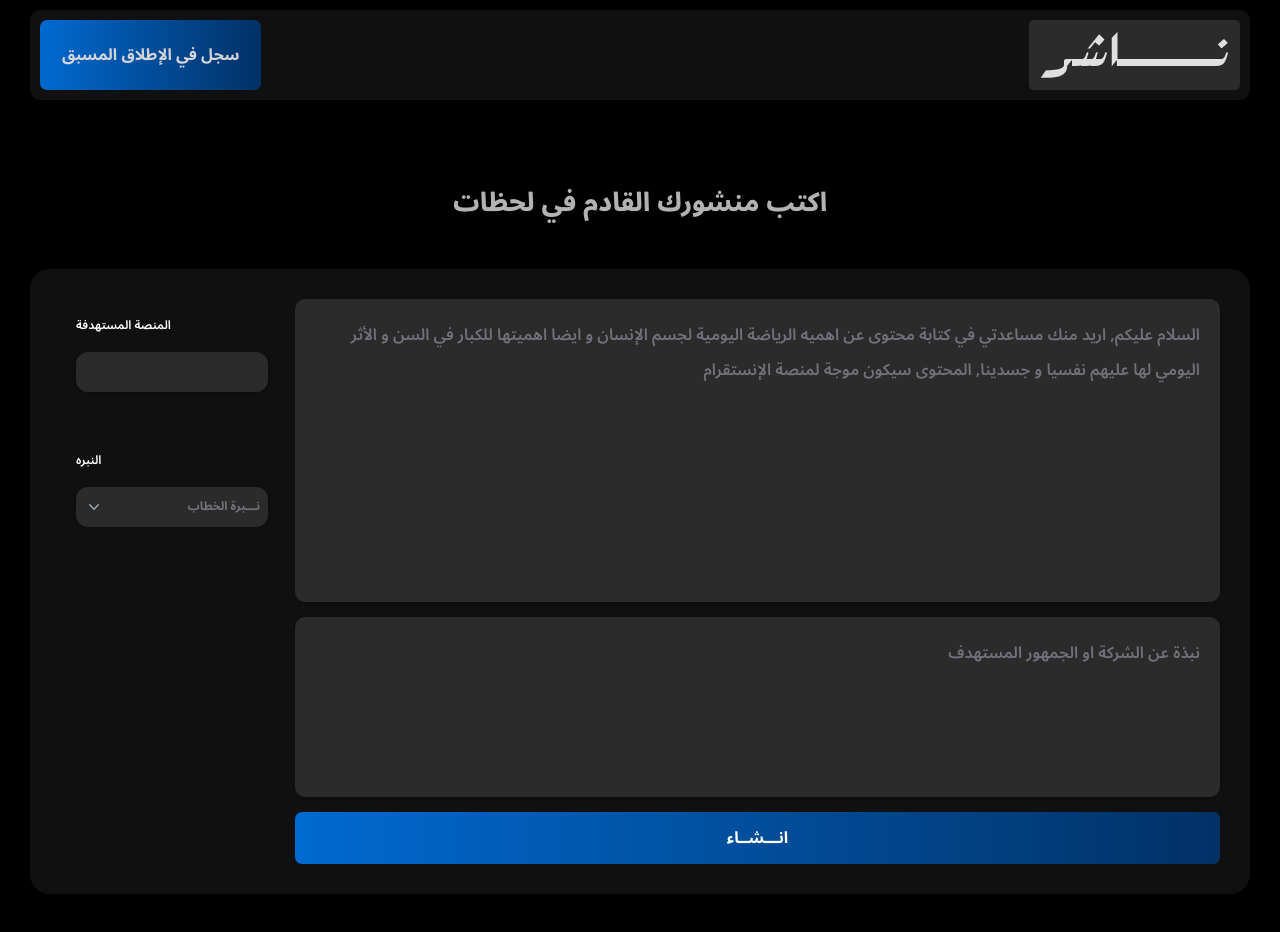
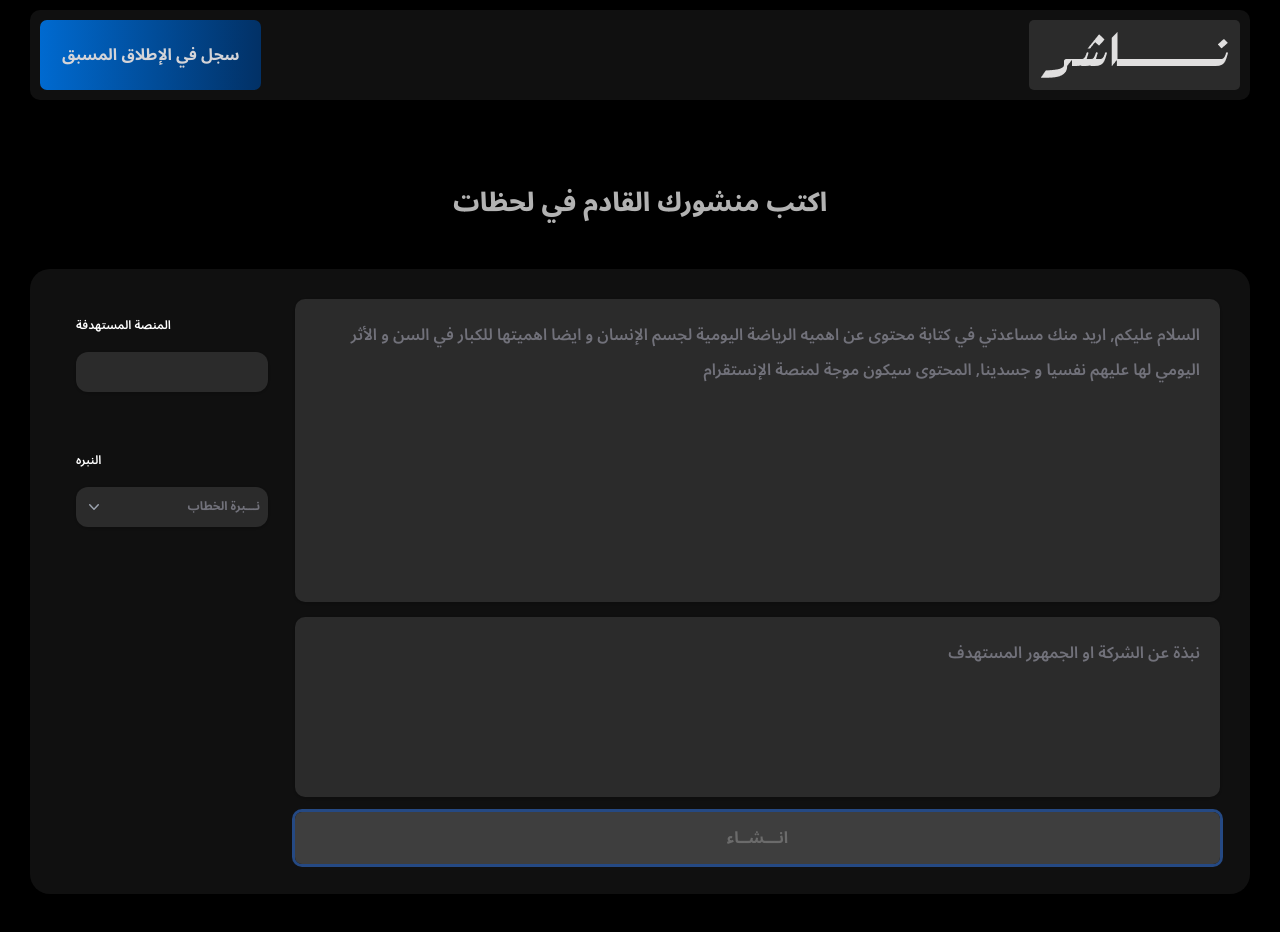
Before and after one commit to Nasher-ai/frontend, a Next.js app: page /kalem_react in a window 1280 px wide. Shown: the top 932 px of the page. Built offline with nearby package versions, Linux system fonts and the light colour scheme.

Commit message:
tool is working now

```diff
--- a/app/api/kalem/route.js
+++ b/app/api/kalem/route.js
@@ -1,5 +1,6 @@
 import { NextResponse } from "next/server";
 import OpenAI from "openai";
+import { useChatCompletion, GPT35 } from 'openai-streaming-hooks';
 
 const openai = new OpenAI({
   apiKey: process.env.OPEN_AI_KEY,
@@ -22,6 +23,7 @@ export async function POST(request) {
     let systemMessage = `You are an Arabic Social media content Writer AI!
     As an expert in writing engaging social media contents according to this platform ${platform} and in this tone ${tone}, your task is to enhance a provided text from the user in Arabic.
     If any English words are used, translate them to Arabic. Also you have to keep in mind what the user says about his audience or company ${about}.
+    ( The output should be with no extra commentary)
 
     Instructions:
     1. Read and analyze the text carefully, ensuring it is in Arabic or ask for a translation if it's entirely in English.
@@ -39,11 +41,11 @@ export async function POST(request) {
         ],
         model: "gpt-3.5-turbo",
       });
-
       res.push({
         platform: platform,
         text: completion.choices[0].message.content,
       });
+      // console.log('resp.',res)
     } catch (e) {
       console.log("OPENAI", e);
       return new NextResponse("Internal Error", { status: 500 });
--- a/app/kalem_react/components/KalamForm.jsx
+++ b/app/kalem_react/components/KalamForm.jsx
@@ -3,15 +3,16 @@ import { IconCheckbox, SUPPORTED_SOCIAL_MEDIA } from "./ui/icon-checkbox";
 import Dropdown from "./ui/dropdown";
 import Form from "./ui/form";
 import { useForm } from "react-hook-form";
+import SubmitButton from "./ui/submit-button";
+
 
 
 
 const promtPlaceholder = "السلام عليكم, اريد منك مساعدتي في كتابة محتوى عن اهميه الرياضة اليومية لجسم الإنسان و ايضا اهميتها للكبار في السن و الأثر اليومي لها عليهم نفسيا و جسدينا, المحتوى سيكون موجة لمنصة الإنستقرام"
 const audiencePlaceholder = "نبذة عن الشركة او الجمهور المستهدف"
 
-export default function KalamForm({onSubmit: submit}) {
-    const onSubmit = (data) => {submit(data)
-};
+export default function KalamForm({onSubmit: submit, isLoading}) {
+    const onSubmit = (data) => {submit(data)};
 
       const form = useForm({
         defaultValues: {
@@ -28,6 +29,20 @@ export default function KalamForm({onSubmit: submit}) {
         },
       });
 
+      function validateValues(values) {
+        let valiPlats = []
+        Object.entries(values.targetedPlatforms).map(([k,v]) => {if(v){valiPlats.push(k)}})
+
+        if (values.userPrompt != '' && values.about != '' &&
+            values.tone != null && !!valiPlats.length) {
+                return true
+            }
+
+        return false
+      }
+
+    let isSubmitDisabled = !validateValues(form.watch())
+    console.log(isSubmitDisabled)
     return(
         <form onSubmit={form.handleSubmit(onSubmit)} dir='rtl'className="self-stretch p-[30px] bg-outer-grey rounded-[20px] flex-col justify-start items-end gap-[35px] flex">
             <div className="self-stretch justify-end items-start gap-[15px] inline-flex">
@@ -56,13 +71,10 @@ export default function KalamForm({onSubmit: submit}) {
                     />
 
                     {/* Submit Button */}
-                    <button
-                        type="submit"
-                        className="self-stretch px-4 py-3 bg-gradient-to-r from-blue-begin to-blue-end rounded-[7px] justify-center items-center gap-3 inline-flex"
-                        // onClick={() => console.log(form.getValues())}
-                        >
-                            <div className="text-right text-white text-base font-bold leading-7">انـــشــاء</div>
-                    </button>
+                    <SubmitButton
+                        isDisabled={isSubmitDisabled}
+                        isLoading={isLoading}
+                    />
                 </div>
 
                 {/* Left Side */}
--- a/app/kalem_react/components/Navbar.jsx
+++ b/app/kalem_react/components/Navbar.jsx
@@ -17,7 +17,7 @@ export default function Navbar() {
             </div>
 
             {/* Preorder Button */}
-            <button className="self-stretch px-[22px] hover:bg-sky-700 bg-gradient-to-r from-blue-begin to-blue-end rounded-[7px] flex-col justify-center items-center gap-3 inline-flex">
+            <button className="self-stretch px-[22px] bg-gradient-to-r from-blue-begin to-blue-end rounded-[7px] flex-col justify-center items-center gap-3 inline-flex">
                 <div
                   className="justify-center items-center gap-2.5 inline-flex"
                   onClick={() => {
--- a/app/kalem_react/components/ui/response.jsx
+++ b/app/kalem_react/components/ui/response.jsx
@@ -43,9 +43,9 @@ export default function Response({ icon, text }) {
         }, 20); // Adjust the timing here (in milliseconds) to control typing speed
       };
 
-      useEffect(() => {
-        simulateTyping(text)
-      }, [text])
+      // useEffect(() => {
+      //   simulateTyping(text)
+      // }, [text])
 
 
     return (
@@ -62,7 +62,8 @@ export default function Response({ icon, text }) {
 
             <div className="grow shrink basis-0 h-auto p-6 bg-inner-grey rounded-[10px] shadow items-start gap-2.5 flex">
                 <div className="text-right text-white text-opacity-50 text-sm font-semibold leading-normal">
-                    {aiMessage}
+                    {/* {aiMessage} */}
+                    {text}
                 </div>
             </div>
 
--- /dev/null
+++ b/app/kalem_react/components/ui/submit-button.jsx
@@ -0,0 +1,25 @@
+import { PulseLoader } from "react-spinners";
+import { useState } from "react";
+
+export default function SubmitButton({ isDisabled, isLoading }) {
+    // const [isLoading, setIsLoading] = useState(false);
+
+    const label = <div className="text-right text-base font-bold leading-7">انـــشــاء</div>
+    const defualtClass = "self-stretch px-4 py-3 bg-gradient-to-r disabled:from-[#3E3E3E] disabled:to-[#3E3E3E] disabled:text-[#6B6B6B] disabled:stroke-2 text-white from-blue-begin to-blue-end rounded-[7px] justify-center items-center gap-3 inline-flex"
+    const disabledState = "disabled:from-[#3E3E3E] disabled:to-[#3E3E3E] disabled:text-[#6B6B6B] disabled:stroke-2"
+
+    return (
+            <button
+                type="submit"
+                disabled={isDisabled}
+                className="self-stretch px-[16px] py-[12px] bg-gradient-to-r disabled:from-[#3E3E3E] disabled:to-[#3E3E3E] disabled:text-[#6B6B6B] disabled:ring  disabled:stroke-2 text-white from-blue-begin to-blue-end rounded-[7px] justify-center items-center gap-3 inline-flex"
+                // onClick={() => console.log('submited')}
+                >
+                    {isLoading
+                        ?
+                        <PulseLoader className="text-base py-[4.495px]" color="#fff" />
+                        : label
+                    }
+            </button>
+    )
+}
--- a/app/kalem_react/page.js
+++ b/app/kalem_react/page.js
@@ -8,10 +8,14 @@ import { SUPPORTED_SOCIAL_MEDIA } from "./components/ui/icon-checkbox";
 
 export default function Page() {
     const [responses, setResponses] = useState([]);
+    const [isLoading, setIsLoading] = useState(false);
 
   const onSubmit = (data) => {
     console.log('fetching')
     console.log('data: ', data)
+    setIsLoading(true)
+    setResponses([])
+
     data.tone = data.tone?.value
     fetch("/api/kalem", {
       method: "POST",
@@ -21,8 +25,13 @@ export default function Page() {
       res.json().then((d) => {
         console.log("Res", d);
         setResponses(d)
+        setIsLoading(false)
       });
-    }).catch();
+    }).catch((e) => {
+      console.log('Error: ', e)
+      setIsLoading(false)
+    });
+    console.log("responses: ", responses)
 
     // const targetedPlatforms = data.platforms;
     // console.log('type', typeof responses)
@@ -48,7 +57,7 @@ export default function Page() {
                     </div>
 
                     {/* Form */}
-                    <KalamForm onSubmit={onSubmit}/>
+                    <KalamForm onSubmit={onSubmit} isLoading={isLoading}/>
 
                     {/* Outputs */}
                     <div className="self-stretch h-auto rounded-[10px] flex-col justify-start items-end gap-[18px] flex">
--- a/package.json
+++ b/package.json
@@ -22,9 +22,11 @@
     "eslint-config-next": "13.4.18",
     "next": "^13.4.19",
     "openai": "^4.6.0",
+    "openai-streaming-hooks": "github:jonrhall/openai-streaming-hooks",
     "react": "18.2.0",
     "react-dom": "18.2.0",
-    "react-hook-form": "^7.46.1"
+    "react-hook-form": "^7.46.1",
+    "react-spinners": "^0.13.8"
   },
   "devDependencies": {
     "autoprefixer": "^10.4.15",
--- a/tailwind.config.js
+++ b/tailwind.config.js
@@ -22,7 +22,10 @@ module.exports = {
       },
       fontFamily: {
         sans: ['var(--font-noto-sans)']
-      }
+      },
+      gradientColorStops: {
+        'gradient-blue': ['#006AD0', '#023166'],
+      },
     },
 
   },
```
Also changed, not shown: 2 other files (tests, documents, lock files or other folders).
